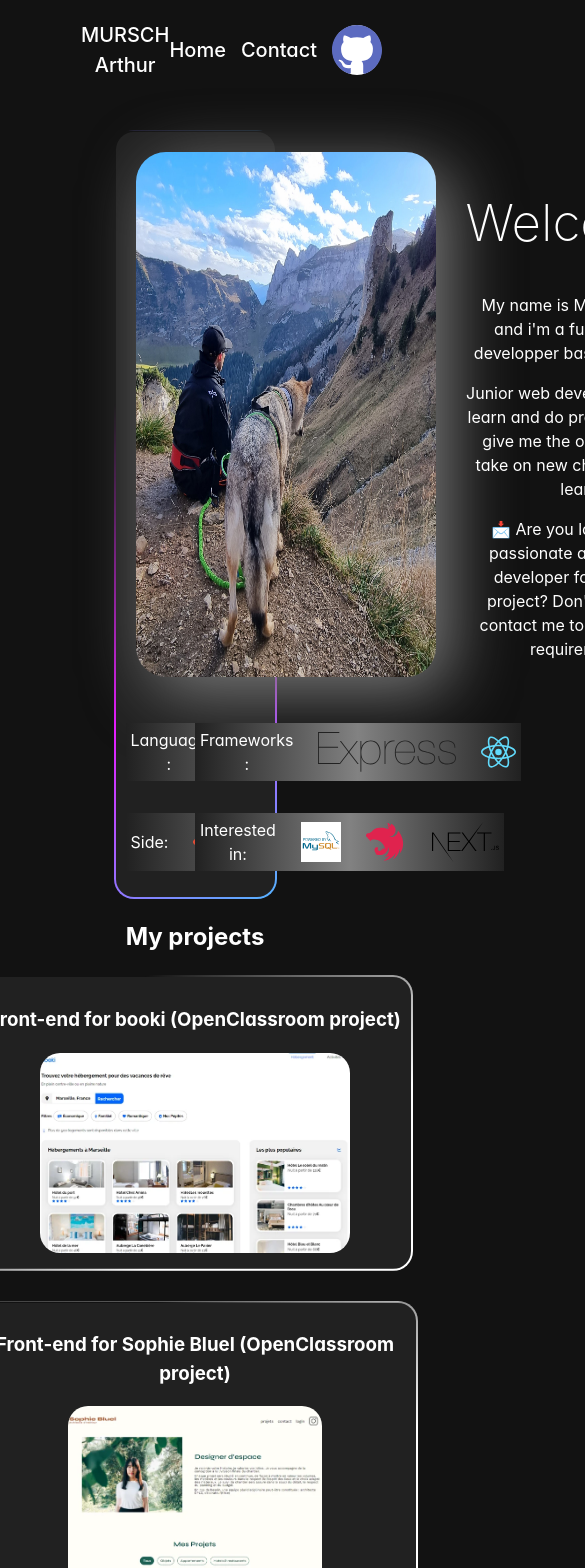
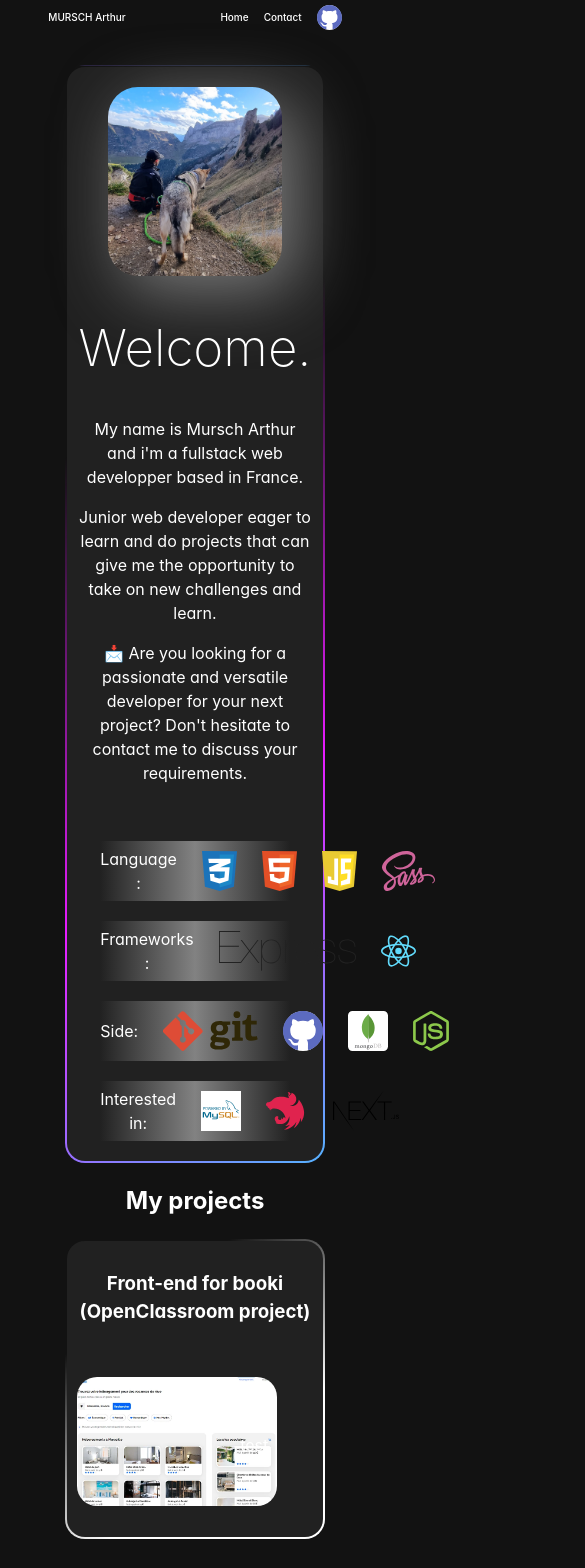
Before and after one commit to Crrux/Portfolio, a React (Vite) app: page / in a window 390 px wide. Shown: the top 1568 px of the page, 585 px wide, since content can reach past the window. Built offline with nearby package versions, Linux system fonts and the light colour scheme.

Commit message:
responsive

```diff
--- a/src/components/project_card/_project_card.sass
+++ b/src/components/project_card/_project_card.sass
@@ -10,12 +10,23 @@
         background: linear-gradient(#212121, #212121) padding-box, linear-gradient(145deg, transparent 35%,#fff, #fff) border-box
         background-size: 200% 100%
         border-radius: 20px
-        min-width: 40%
+        width: 40%
         margin: auto auto 30px auto
-        min-height: 100px
+        height: 300px
         animation: HomeGradient 5s ease infinite
         border: 2px solid transparent
         padding: 10px
+        @media screen and ( max-width: $layout-breakpoint-small )
+            width: 80%
+        &_Info
+            display: flex
+            justify-content: space-between
+            align-items: center
+            height: 200px
+            &_Image, &_Description
+                flex-grow: 1
+                width: 30%
+
         img
-            height: 200px
+            width: 200px
             border-radius: 20px
--- a/src/components/project_card/project_card.jsx
+++ b/src/components/project_card/project_card.jsx
@@ -32,7 +32,17 @@ function ProjectCard() {
             >
               <article>
                 <h3>{project.name}</h3>
-                <img src={project.imageURL} alt={`Image of ${project.name}`} />
+                <div className="Cards_Container_Info">
+                  <div className="Cards_Container_Info_Image">
+                    <img
+                      src={project.imageURL}
+                      alt={`Image of ${project.name}`}
+                    />
+                  </div>
+                  <div className="Cards_Container_Info_Description">
+                    <p>test</p>
+                  </div>
+                </div>
               </article>
             </a>
           ))}
--- a/src/layout/Header/_header.sass
+++ b/src/layout/Header/_header.sass
@@ -8,10 +8,14 @@
     margin-bottom: 30px
     font-size: 20px
     font-weight: 500
+    @media screen and ( max-width: $layout-breakpoint-small )
+        font-size: 10px
+        width: 90%
     &_nav
         display: flex
         align-items: center
         gap: 15px
+
         a
             text-decoration: none
             color: white
@@ -20,3 +24,5 @@
             align-items: center
         &_GithubLogo
             width: 50px
+            @media screen and ( max-width: $layout-breakpoint-small )
+                width: 25px
--- a/src/pages/Home/Home.jsx
+++ b/src/pages/Home/Home.jsx
@@ -27,31 +27,33 @@ function Home() {
         </div>
         <div className="Home_Language">
           <div className="Home_Language_pcontainer">
+            <p>Language :</p>
             <p>
-              Language :
               <Logosvg logos={["HTML", "CSS", "Javascript", "SASS"]} />
             </p>
           </div>
           <div className="Home_Language_pcontainer">
+            <p>Frameworks :</p>
             <p>
-              Frameworks : <Logosvg logos={["ExpressJS", "React"]} />
+              <Logosvg logos={["ExpressJS", "React"]} />
             </p>
           </div>
           <div className="Home_Language_pcontainer">
+            <p>Side:</p>
             <p>
-              Side: <Logosvg logos={["Git", "Github", "MongoDB", "NodeJS"]} />
+              <Logosvg logos={["Git", "Github", "MongoDB", "NodeJS"]} />
             </p>
           </div>
           <div className="Home_Language_pcontainer">
+            <p>Interested in:</p>
             <p>
-              Interested in:
               <Logosvg logos={["mySQL", "NestJS", "NextJS", "Typescript"]} />
             </p>
           </div>
         </div>
       </section>
 
-      <ProjectCard project={["test"]}></ProjectCard>
+      <ProjectCard />
     </main>
   );
 }
--- a/src/pages/Home/_home.sass
+++ b/src/pages/Home/_home.sass
@@ -7,37 +7,48 @@
         background: linear-gradient(#212121, #212121) padding-box, linear-gradient(145deg, transparent 35%,#e81cff, #40c9ff) border-box
         background-size: 200% 100%
         border-radius: 20px
-        width: 50%
+        width: 80%
         animation: HomeGradient 5s ease infinite
         border: 2px solid transparent
-
+        @media screen and ( max-width: $layout-breakpoint-small )
+            width: 80%
     &_Presentation
         padding: 20px
         display: flex
+        align-items: center
         flex-direction: row
+        @media screen and ( max-width: $layout-breakpoint-small )
+            flex-direction: column
+            align-items: center
         h1
             font-weight: 200
         &_Photo
-            width: 300px
+            width: 40%
+            height: 40%
             margin-right: 30px
             border-radius: 30px
             background: #e0e0e0
             box-shadow: 15px 15px 66px #7b7b7b
+            @media screen and ( max-width: $layout-breakpoint-small )
+                margin: 0
+                width: 80%
     &_Language
         padding: 10px
         display: flex
-        justify-content: flex-start
+        justify-content: space-around
         flex-wrap: wrap
         &_pcontainer
-            width: 50%
+            width: 40%
+            height: 60px
             display: inline-flex
-
+            margin: 10px
+            background: rgb(33,33,33)
+            background: linear-gradient(90deg, rgba(33,33,33,1) 0%, rgba(130,130,130,1) 50%, rgba(33,33,33,1) 100%)
+            @media screen and ( max-width: $layout-breakpoint-small )
+                width: 80%
             p
                 display: inline-flex
-                padding: 5px
                 align-items: center
-                background: rgb(33,33,33)
-                background: linear-gradient(90deg, rgba(33,33,33,1) 0%, rgba(130,130,130,1) 50%, rgba(33,33,33,1) 100%)
 
 @keyframes HomeGradient
     0%
--- a/src/sass/index.css
+++ b/src/sass/index.css
@@ -8,6 +8,12 @@
   margin-bottom: 30px;
   font-size: 20px;
   font-weight: 500;
+}
+@media screen and (max-width: 767.98px) {
+  .Header {
+    font-size: 10px;
+    width: 90%;
+  }
 }
 .Header_nav {
   display: flex;
@@ -25,6 +31,11 @@
 .Header_nav_GithubLogo {
   width: 50px;
 }
+@media screen and (max-width: 767.98px) {
+  .Header_nav_GithubLogo {
+    width: 25px;
+  }
+}
 
 .Home {
   display: flex;
@@ -36,41 +47,66 @@
   background: linear-gradient(#212121, #212121) padding-box, linear-gradient(145deg, transparent 35%, #e81cff, #40c9ff) border-box;
   background-size: 200% 100%;
   border-radius: 20px;
-  width: 50%;
+  width: 80%;
   animation: HomeGradient 5s ease infinite;
   border: 2px solid transparent;
+}
+@media screen and (max-width: 767.98px) {
+  .Home_Container {
+    width: 80%;
+  }
 }
 .Home_Presentation {
   padding: 20px;
   display: flex;
+  align-items: center;
   flex-direction: row;
+}
+@media screen and (max-width: 767.98px) {
+  .Home_Presentation {
+    flex-direction: column;
+    align-items: center;
+  }
 }
 .Home_Presentation h1 {
   font-weight: 200;
 }
 .Home_Presentation_Photo {
-  width: 300px;
+  width: 40%;
+  height: 40%;
   margin-right: 30px;
   border-radius: 30px;
   background: #e0e0e0;
   box-shadow: 15px 15px 66px #7b7b7b;
 }
+@media screen and (max-width: 767.98px) {
+  .Home_Presentation_Photo {
+    margin: 0;
+    width: 80%;
+  }
+}
 .Home_Language {
   padding: 10px;
   display: flex;
-  justify-content: flex-start;
+  justify-content: space-around;
   flex-wrap: wrap;
 }
 .Home_Language_pcontainer {
-  width: 50%;
+  width: 40%;
+  height: 60px;
   display: inline-flex;
+  margin: 10px;
+  background: rgb(33, 33, 33);
+  background: linear-gradient(90deg, rgb(33, 33, 33) 0%, rgb(130, 130, 130) 50%, rgb(33, 33, 33) 100%);
+}
+@media screen and (max-width: 767.98px) {
+  .Home_Language_pcontainer {
+    width: 80%;
+  }
 }
 .Home_Language_pcontainer p {
   display: inline-flex;
-  padding: 5px;
   align-items: center;
-  background: rgb(33, 33, 33);
-  background: linear-gradient(90deg, rgb(33, 33, 33) 0%, rgb(130, 130, 130) 50%, rgb(33, 33, 33) 100%);
 }
 
 @keyframes HomeGradient {
@@ -232,15 +268,30 @@ button:active {
   background: linear-gradient(#212121, #212121) padding-box, linear-gradient(145deg, transparent 35%, #fff, #fff) border-box;
   background-size: 200% 100%;
   border-radius: 20px;
-  min-width: 40%;
+  width: 40%;
   margin: auto auto 30px auto;
-  min-height: 100px;
+  height: 300px;
   animation: HomeGradient 5s ease infinite;
   border: 2px solid transparent;
   padding: 10px;
 }
+@media screen and (max-width: 767.98px) {
+  .Cards_Container {
+    width: 80%;
+  }
+}
+.Cards_Container_Info {
+  display: flex;
+  justify-content: space-between;
+  align-items: center;
+  height: 200px;
+}
+.Cards_Container_Info_Image, .Cards_Container_Info_Description {
+  flex-grow: 1;
+  width: 30%;
+}
 .Cards_Container img {
-  height: 200px;
+  width: 200px;
   border-radius: 20px;
 }
 
--- a/src/sass/index.sass
+++ b/src/sass/index.sass
@@ -1,3 +1,7 @@
+$layout-breakpoint-small: 767.98px
+$layout-breakpoint-tablet-min: 768px
+$layout-breakpoint-tablet-max: 1150px
+
 @import "../layout/Header/_header"
 @import "../layout/Footer/_footer"
 
```
Also changed, not shown: 1 other file (tests, documents, lock files or other folders).
